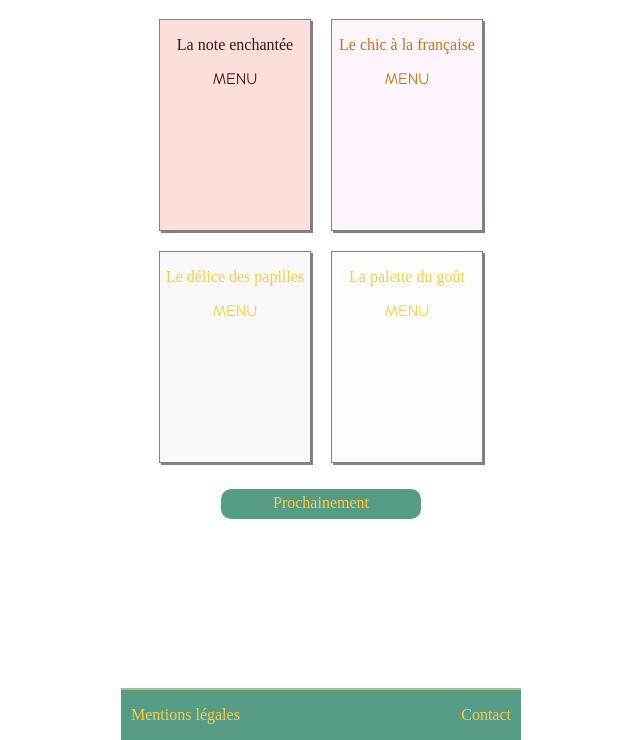
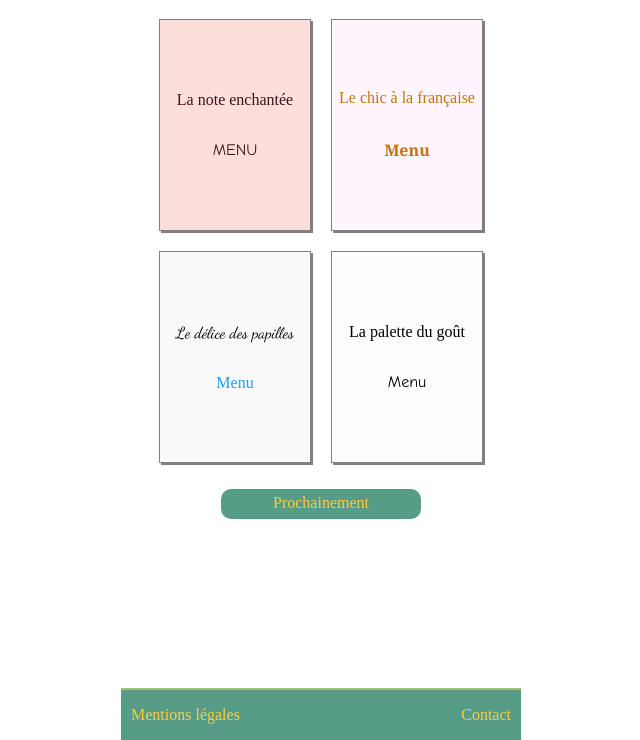
Before and after one commit to phoenix-creaweb/phoenix-creaweb.github.io, a website: page ohmyfood/ohmyfood.html in a window 1280 px wide. Shown: the part 60-800 px from the top of the page, without its empty margins (319-959 px from the left). Drawn offline with Linux system fonts and the light colour scheme; a web font is replaced by a local one.

Commit message:
Avancement CSS pour les menus et l'accueil; reste gradients et menu 4

```diff
--- a/ohmyfood/ohmyfood.html
+++ b/ohmyfood/ohmyfood.html
@@ -7,7 +7,7 @@
 	<meta charset="utf-8">
 	<meta name="viewport" content="width=device-width">
 
-	<link href="https://fonts.googleapis.com/css2?family=Devonshire&display=swap" rel="stylesheet">
+	<link href="https://fonts.googleapis.com/css2?family=Croissant+One&family=Dancing+Script&family=Devonshire&family=Noto+Serif:wght@700&display=swap" rel="stylesheet">
 	<link rel="stylesheet" type="text/css" href="./css/style.css">
 
 </head>
@@ -24,27 +24,27 @@
 		<main class="padding-bottom10 border-top1">
 			<section class="menu padding-lr10 margin-top10">
 				<a href="./html/menu1.html" class="menu-m1__txt">
-					<div class="btn border text-ctrd menu-m1 shadow">
+					<div class="btn btn__content border text-ctrd menu-m1 shadow">
 						<p class="menu-m1__title">La note enchantée</p>
-						<p class="menu-m1__txt uppercase">Menu</p>
+						<p class="uppercase">Menu</p>
 					</div>
 				</a>
-				<a href="./html/menu2.html">
-					<div class="btn border text-ctrd menu-m2 shadow">
+				<a href="./html/menu2.html" class="menu-m2__txt">
+					<div class="btn btn__content border text-ctrd menu-m2 shadow">
 						<p class="menu-m2__title">Le chic à la française</p>
-						<p class="menu-m2__txt uppercase">Menu</p>
+						<p class="">Menu</p>
 					</div>
 				</a>
-				<a href="./html/menu3.html">
-					<div class="btn border text-ctrd menu-m3 shadow">
+				<a href="./html/menu3.html" class="menu-m3__txt">
+					<div class="btn btn__content border text-ctrd menu-m3 shadow">
 						<p class="menu-m3__title">Le délice des papilles</p>
-						<p class="menu-m3__txt uppercase">Menu</p>
+						<p class="menu-m3__subtitle">Menu</p>
 					</div>
 				</a>
-				<a href="./html/menu4.html">
-					<div class="btn border text-ctrd menu-m4 shadow">
+				<a href="./html/menu4.html" class="menu-m4__txt">
+					<div class="btn btn__content border text-ctrd menu-m4 shadow">
 						<p class="menu-m4__title">La palette du goût</p>
-						<p class="menu-m4__txt uppercase">Menu</p>
+						<p class="">Menu</p>
 					</div>
 				</a>
 			</section>
--- a/ohmyfood/sass/base/_fondations.scss
+++ b/ohmyfood/sass/base/_fondations.scss
@@ -69,7 +69,7 @@
 
 .padding-bottom80
 {
-	padding-bottom: $size-XL;
+	padding-bottom: $size-XXL;
 }
 
 /* Les liens */
--- a/ohmyfood/sass/components/_boutons.scss
+++ b/ohmyfood/sass/components/_boutons.scss
@@ -6,21 +6,13 @@
 	width: 150px;
 	height: 210px;
 	margin: 10px;
+	&__content
+	{
+		display:flex;
+		flex-direction: column;
+		justify-content: center;
 	}
-
-/* Animation des btn menu */
-.menu a
-{
-	transition: 1s;
-}
-
-.menu a:hover
-{
-	font-size: 20px;
-}
-
-/*  Le bouton prochainement */
-.btn-next
+	&-next
 	{
 		width: $width-site/2;
 		height: 30px;
@@ -28,9 +20,9 @@
 		text-align: center;
 		margin: auto;
 		margin-bottom: $size-M;
-}
-
-.btn-next p
+		p
 			{
 				padding-top: $size-S;
 			}
+	}
+}
--- a/ohmyfood/sass/pages/_accueil.scss
+++ b/ohmyfood/sass/pages/_accueil.scss
@@ -5,6 +5,14 @@
 	display: flex;
 	flex-wrap: wrap;
 	justify-content: center;
+	a
+		{
+			transition: 1s;
+		&:hover
+			{
+				font-size: $size-L*1.2;
+			}
+		}
 }
 
 /* Définition de l'ombrage des menu de la page d'acceuil */
--- a/ohmyfood/sass/utils/_mixins.scss
+++ b/ohmyfood/sass/utils/_mixins.scss
@@ -4,14 +4,34 @@
  {
     @each $menu, $argument in $map-menu
     {
-        &-#{$menu}
+        &-#{$menu} // génération du selecteur -mx
         {
             background-color: map-get($map: $argument, $key: bg);
-            color: map-get($map: $argument, $key: clr);
+            color: map-get($map: $argument, $key: clr-base);
             font-family: map-get($map: $argument, $key: ftx);
             &__title
             {
                 font-family: map-get($map: $argument, $key: ft);
+                color: map-get($map: $argument, $key: clr-base);
+            }
+            &__subtitle
+            {
+                color: map-get($map: $argument, $key: clr-subtitle);
+            }
+            &__entree
+            {
+                color: map-get($map: $argument, $key: clr-entree);
+                font-size: map-get($map: $argument, $key: ftx-size);
+            }
+            &__plat
+            {
+                color: map-get($map: $argument, $key: clr-plat);
+                font-size: map-get($map: $argument, $key: ftx-size);
+            }
+            &__dessert
+            {
+                color: map-get($map: $argument, $key: clr-dessert);
+                font-size: map-get($map: $argument, $key: ftx-size);
             }
         }
     }
--- a/ohmyfood/sass/utils/_variables.scss
+++ b/ohmyfood/sass/utils/_variables.scss
@@ -18,13 +18,20 @@
     $color-menu2-secondary-b: #a56799;
     $color-menu2-secondary-c: #6e4ccc;
 
-$color-menu3-primary: #F9F9F9;
-// $color-menu3-secondary: ;
+// pour le menu 3
+    $color-menu3-primary: #F9F9F9;
+    $color-menu3-secondary: #000000;
+    $color-menu3-deco-a: #0228dd;
+    $color-menu3-deco-b: #0670f3;
+    $color-menu3-deco-c: #229df9;
 
-$color-menu4-primary: #FDFFFD;
-// $color-menu4-secondary: ;
+// pour le menu 4
+    $color-menu4-primary: #FDFFFD;
+    $color-menu4-secondary: #000000;
+    $color-menu4-deco: #72bf56;
 
-$color-shadow: grey;
+// pour les bordures et ombrages
+    $color-shadow: grey;
 
 // Définition des dimensions
 // largeur du site
@@ -33,63 +40,86 @@ $color-shadow: grey;
 // Définition des polices de caractère
 // pour le logo titre
 
-// pour l'ensemble du site
 
 // pour le menu 1:
     $ft1: 'Devonshire'; //chez Google Fonts
     $ftx1: 'Comic Sans MS';
 // pour le menu 2:
-
+    $ft2: 'Croissant One'; //chez Google Fonts
+    $ftx2: 'Noto Serif';
 // pour le menu 3:
-
+    $ft3: 'Dancing Script'; //chez Google Fonts
+    $ftx3: 'Segoe Print';
 // pour le menu 4:
-
+    $ft4: 'Devonshire'; //chez Google Fonts
+    $ftx4: 'Comic Sans MS';
 // Définition des valeurs de marges internes/externes
 
 $size-0: 0;
-
 $size-XXS: 1px;
-
 $size-XS: 2px;
-
 $size-S: 5px;
-
 $size-M: 10px;
-
 $size-L: 20px;
-
-$size-XL: 80px;
+$size-XL: 40px;
+$size-XXL: 80px;
 
 // Définition du mapping de la mise en forme des menus
 // Chaque menu se caractérise par
-// - bg:      une couleur de fond
-// - clr:     une couleur de texte
-// - ft:      une police de caractères pour le titre
-// - ftx:     une police de caractère pour le texte
+// - bg:            une couleur de fond
+// - clr-base:      une couleur de texte par défaut
+// - clr-entree:    une couleur de texte pour les entrées
+// - clr-plat:      une couleur de texte pour les plats principaux
+// - clr-dessert:   une couleur de texte pour les desserts
+// - ft:            une police de caractères pour le titre
+// - ft-size:       une taille de police de caractères pour le titre
+// - ftx:           une police de caractère pour le texte
+// - ftx-size:      une taille de police de caractères pour le titre
 
 $map-menu:(
     m1:(
         bg: $color-menu1-primary,
-        clr: $color-menu1-secondary,
+        clr-base: $color-menu1-secondary,
+        clr-entree: $color-menu1-secondary,
+        clr-plat: $color-menu1-secondary,
+        clr-dessert: $color-menu1-secondary,
         ft: $ft1,
-        ftx: $ftx1
+        ft-size: $size-L,
+        ftx: $ftx1,
+        ftx-size: $size-M
     ),
     m2:(
-        bg:$color-menu2-primary,
-        clr:$color-menu2-secondary,
-        ft: $ft1,
-        ftx: $ftx1
+        bg: $color-menu2-primary,
+        clr-base: $color-menu2-secondary,
+        clr-entree: $color-menu2-secondary,
+        clr-plat: $color-menu2-secondary-b,
+        clr-dessert: $color-menu2-secondary-c,
+        ft: $ft2,
+        ft-size: $size-L,
+        ftx: $ftx2,
+        ftx-size: $size-M
     ),
     m3:(
-        bg:$color-menu3-primary,
-        clr:$color-secondary,
-        ft: $ft1,
-        ftx: $ftx1
+        bg: $color-menu3-primary,
+        clr-base: $color-menu3-secondary,
+        clr-entree: $color-menu3-secondary,
+        clr-plat: $color-menu3-secondary,
+        clr-dessert: $color-menu3-secondary,
+        clr-subtitle: $color-menu3-deco-c,
+        ft: $ft3,
+        ft-size: $size-L,
+        ftx: $ftx3,
+        ftx-size: $size-M
     ),
     m4:(
-        bg:$color-menu4-primary,
-        clr:$color-secondary,
-        ft: $ft1,
-        ftx: $ftx1
+        bg: $color-menu4-primary,
+        clr-base: $color-menu4-secondary,
+        clr-entree: $color-menu4-secondary,
+        clr-plat: $color-menu4-secondary,
+        clr-dessert: $color-menu4-secondary,
+        ft: $ft4,
+        ft-size: $size-L,
+        ftx: $ftx4,
+        ftx-size: $size-M
     )
 )
```
Also changed, not shown: ohmyfood/html/menu1.html (+12 -17 lines), ohmyfood/html/menu2.html (+13 -18 lines), ohmyfood/html/menu3.html (+14 -20 lines), ohmyfood/html/menu4.html (+1 -1 lines), ohmyfood/css/style.css, 1 other file. Lines whose indentation alone changed are shown as unchanged.
